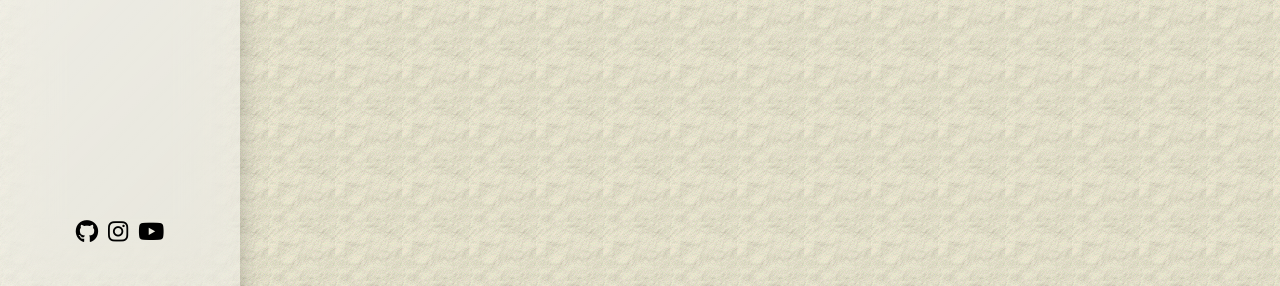
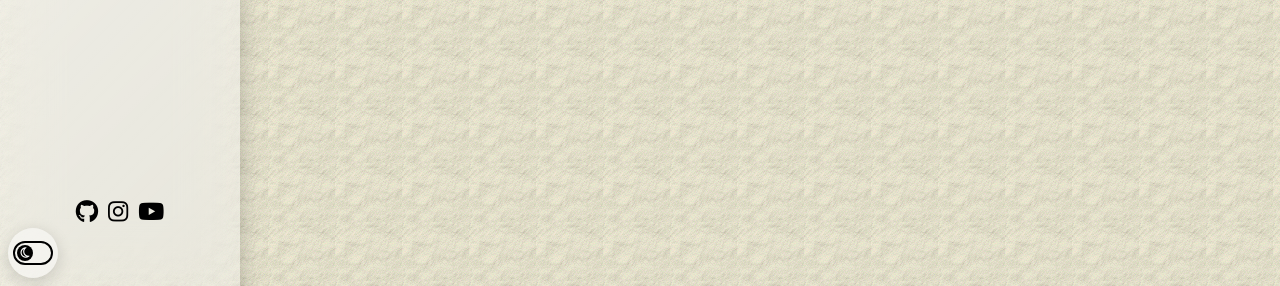
Before and after one commit to Robertwlt03/Gaming, a PHP site: page / in a window 1280 px wide. Shown: the part 604-890 px from the top of the page. Run offline with PHP 8.4, Linux system fonts and the light colour scheme; some libraries are stand-ins or nearby versions.

Commit message:
update nav 3

```diff
--- a/index.css
+++ b/index.css
@@ -19,7 +19,7 @@ a {
 
 /* ------------------------------------------------- Navbar ------------------------------------------------- */
 nav {
-  z-index: 99;
+  z-index: 50;
   width: 30px;
   height: 100vh;
   padding-top: 30px;
@@ -103,7 +106,7 @@ nav:hover .link-titel div {
   width: 100%;
   font-size: 1.7em;
   position: absolute;
-  bottom: 70px;
+  bottom: 90px;
   left: 0;
   opacity: 0;
   transition: 0.4s ease-in-out;
@@ -138,14 +143,93 @@ nav:hover:hover .fa-bars {
 nav:hover .fa-xmark {
   opacity: 1;
   transition: 0.2s ease-in-out;
+  transition-delay: 0.4s;
+}
+
+/* ------------------------------------------------- Darkmode ------------------------------------------------- */
+.background-switch-darkmode {
+  z-index: 51;
+  display: flex;
+  justify-content: center;
+  align-items: center;
+  width: 40px;
+  min-width: 40px;
+  height: 40px;
+  min-height: 40px;
+  padding: 5px;
+  background-color: rgba(255, 255, 255, 0.452);
+  backdrop-filter: blur(28px) saturate(67%);
+  border-radius: 50%;
+  box-shadow: 0 4px 16px rgba(0,0,0,.15);
+  position: absolute;
+  bottom: 8px;
+  left: 8px;
+  transition: 0.1s ease-in-out;
+}
+
+.background-switch-darkmode:hover {
+  box-shadow: 0 4px 16px rgba(0, 0, 0, 0.397);
+  transition: 0.1s ease-in-out;
+}
+
+.switch-darkmode{
+  border-radius: 25px;
+  width: 100%;
+  height: fit-content;
+  border: 2px solid black;
+  padding: 2px;
+  transition: 0.1s ease-in-out;
+}
+
+.switch-circle{
+  display: flex;
+  justify-content: center;
+  align-items: center;
+  width: 10px;
+  min-width: 10px;
+  height: 10px;
+  min-height: 10px;
+  padding: 3px;
+  border-radius: 50%;
+  color: white;
+  background-color: black;
+}
+
+.switch-circle > i {
+  font-size: 12px;
+}
+
+.background-switch-darkmode:hover .switch-circle{
+  animation-name: slide-to-right-hover;
+  animation-duration: 0.1s;
+  animation-fill-mode: forwards;
 }
 
 /* ------------------------------------------------- Extra ------------------------------------------------- */
-.flex-center-vertical-horizontal{
+.flex-center-vertical-horizontal {
   display: flex;
   justify-content: center;
   align-items: center;
 }
+
+@keyframes slide-to-right-hover {
+  0%   {transform: translateX(0%);}
+  100% {transform: translateX(10%);}
+}
+
+@keyframes slide-to-right-click {
+  0%   {transform: translateX(0%);}
+  100% {transform: translateX(100%);}
+}
+
+@keyframes rainbow {
+  0%   {background-color: red;}
+  25%  {background-color: yellow;}
+  50%  {background-color: blue;}
+  100% {background-color: green;}
+}
+
+  /*TODO animation: name 2s infinite;;
 
 /* ------------------------------------------------- Responsive ------------------------------------------------- */
 @media only screen and (max-width: 1050px)
--- a/index.html
+++ b/index.html
@@ -68,11 +68,22 @@
                     </div>
           </div>
         </div>
-
-
       </nav>
     </header>
 
-    <script type="text/javascript" src="unhover_nav.js" defer></script>
+
+    <main></main>
+
+    <footer></footer>
+
+    <div class="background-switch-darkmode">
+      <div class="switch-darkmode">
+        <div class="switch-circle">
+           <i class="fa-regular fa-moon"></i> <!--? Darkmode -> <i class="fa-solid fa-moon"></i> -->
+        </div>
+      </div>
+    </div>
+
+    <!-- <script type="text/javascript" src="script.js" defer></script> -->
   </body>
 </html>
--- a/unhover_nav.js
+++ /dev/null
@@ -1,9 +0,0 @@
-const navbar = document.querySelector(".nav");
-
-
-function unhover (){
-  navbar.classList.toggle("nav-unhover");
-
-}
-
-  navbar.addEventListener("click", unhover);
```
Also changed, not shown: other parts of index.css (+7 -16 lines), script.js (added, +20 -0 lines).
